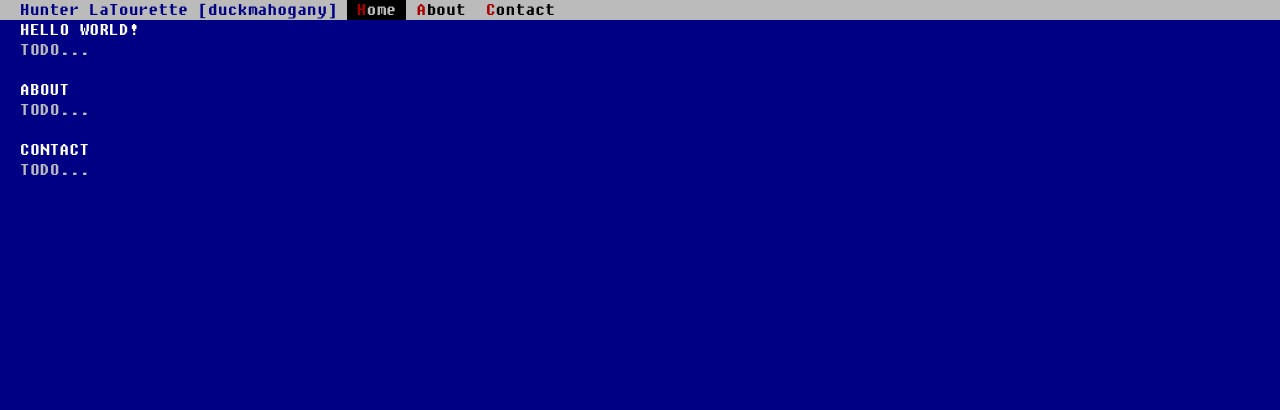
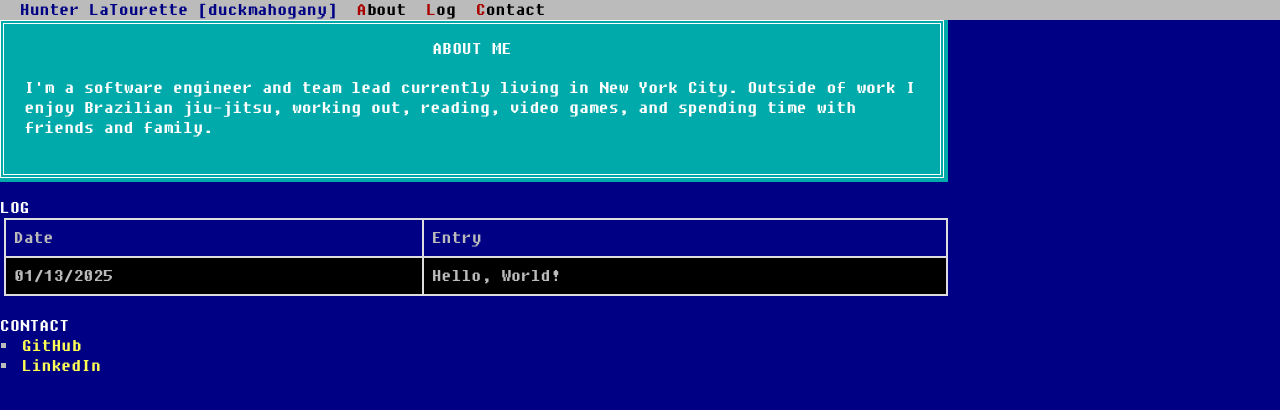
Before and after one commit to hlatourette/hlatourette.me, a plain HTML site: page src/index.html in a window 1280 px wide. Drawn offline with nearby package versions, Linux system fonts and the light colour scheme.

Commit message:
feat (*): add primary sections

```diff
--- a/src/index.html
+++ b/src/index.html
@@ -1,46 +1,69 @@
 <!DOCTYPE html>
-<html>
+<html lang="en">
+
   <head>
-    <title>hlatourette.me</title>
+    <title>Hunter LaTourette</title>
     <meta name="viewport" content="width=device-width, initial-scale=1.0">
     <link href="css/bootstrap.min.css" rel="stylesheet" media="screen">
   </head>
+
   <body>
-    <div class="navbar navbar-inverse navbar-fixed-top">
+    <div class="navbar navbar-fixed-top navbar-inverse">
       <div class="navbar-inner">
         <div class="container">
-            <button type="button" class="btn btn-navbar" data-toggle="collapse" data-target=".nav-collapse">
-              <span class="icon-bar"></span>
-              <span class="icon-bar"></span>
-              <span class="icon-bar"></span>
-            </button>
           <a class="brand" href="#">Hunter LaTourette [duckmahogany]</a>
           <div class="nav-collapse collapse">
             <ul class="nav">
-                <li class="active"><a href="#">Home</a></li>
               <li><a href="#about">About</a></li>
+              <li><a href="#log">Log</a></li>
               <li><a href="#contact">Contact</a></li>
             </ul>
-            </div><!--/.nav-collapse -->
+          </div>
         </div>
       </div>
     </div>
 
-      <br> <!-- TODO check why necessary-->
-      <div class="container">
-        <h1>Hello world!</h1>
-        <p>TODO...</p>
-      </div> <!-- /container -->
+    <br>
 
-      <div class="container" name="about">
-        <h1>About</h1>
-        <p>TODO...</p>
-      </div> <!-- /container -->
+    <div class="row" id="about">
+      <div class="span12">
+        <div class="hero-unit">
+          <h1>About Me</h1>
+          <p>I'm a software engineer and team lead currently living in New York City. Outside of work I enjoy Brazilian jiu-jitsu, working out, reading, video games, and spending time with friends and family.</p>
+        </div>
+      </div>
+    </div>
 
-      <div class="container" name="contact">
+    <div class="row" id="log">
+      <div class="span12">
+        <h1>Log</h1>
+        <table class="table table-bordered">
+          <caption class="text-left" hidden>Log</caption>
+          <thead>
+            <tr>
+              <th>Date</th>
+              <th>Entry</th>
+            </tr>
+          </thead>
+          <tbody>
+            <tr class="info">
+              <td>01/13/2025</td>
+              <td>Hello, World!</td>
+            </tr>
+          </tbody>
+        </table>
+      </div>
+    </div>
+
+    <div class="row" id="contact">
+      <div class="span12">
         <h1>Contact</h1>
-        <p>TODO...</p>
-      </div> <!-- /container -->
+        <ul>
+          <li><a href="https://github.com/hlatourette">GitHub</a></li>
+          <li><a href="https://www.linkedin.com/in/hunter-latourette">LinkedIn</a></li>
+        </ul>
+      </div>
+    </div>
 
     <!-- Placed at the end of the document so the pages load faster -->
     <script src="http://code.jquery.com/jquery.js"></script>
```
Lines whose indentation alone changed are shown as unchanged.
